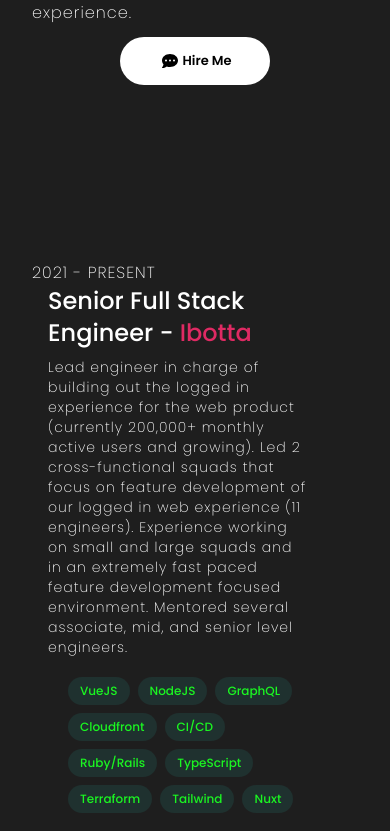
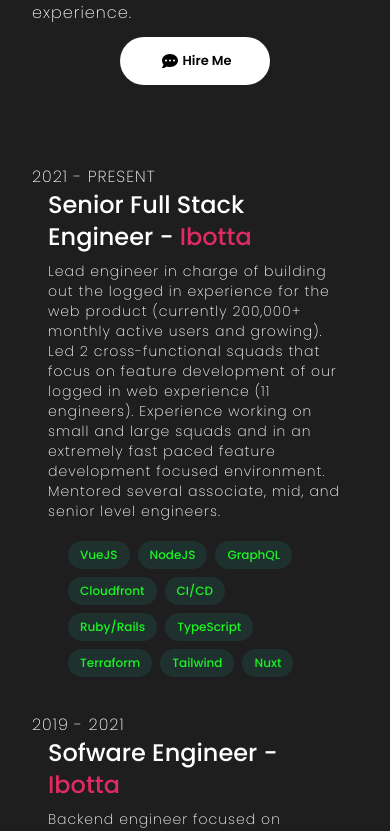
Before and after one commit to iShawshank/ishawshank.github.io, a React (Create React App) app: page / in a window 390 px wide. Shown: the part 789-1620 px from the top of the page. Built offline with nearby package versions, Linux system fonts and the light colour scheme.

Commit message:
Thank you Shando

```diff
--- a/src/components/Contact/Contact.css
+++ b/src/components/Contact/Contact.css
@@ -1,5 +1,5 @@
 #contact {
-  height: 90vh;
+  height: 100%;
 }
 
 .contactForm {
@@ -40,9 +40,3 @@
   top: 50%;
   left: 50%;
 }
-
-@media screen and (max-width: 1010px) {
-  #contact {
-    height: 100%;
-  }
-}
--- a/src/components/Skills/Job.js
+++ b/src/components/Skills/Job.js
@@ -7,7 +7,7 @@
       <p className='jobTimeline md:col-span-1'>{job.timeLine}</p>
       <div className='jobInfo md:col-span-4 px-4'>
         <h4 className='jobTitle text-2xl font-normal'>{job.title} - <span className={job.company.toLowerCase()}>{job.company}</span></h4>
-        <p className='jobDesc text-sm mt-2  pr-8'>{job.description}</p>
+        <p className='jobDesc text-sm mt-2  lg:pr-8'>{job.description}</p>
         <div className='flex flex-wrap pt-4 px-4'>
           {job.skills.map(skill => (
             <span className='jobChill flex items-center rounded-full bg-teal-400/10 m-1 px-3 py-1 text-xs font-medium leading-5' key={skill}>{skill}</span>
--- a/src/components/Skills/Skills.css
+++ b/src/components/Skills/Skills.css
@@ -26,3 +26,9 @@
   color: #1bf522;
   border-bottom: 3px solid #1bf522
 }
+
+@media screen and (max-width: 1010px) {
+  #skills {
+    padding-top: 2rem;
+  }
+}
--- a/src/components/Skills/Skills.js
+++ b/src/components/Skills/Skills.js
@@ -6,7 +6,7 @@
 const Skills = () => {
   return (
     <section id='skills' className='grid grid-cols-1 lg:grid-cols-2'>
-      <div className='aboutMe hidden md:flex flex-col justify-center items-center'>
+      <div className='aboutMe hidden md:flex flex-col justify-start items-center'>
         <h4 className='aboutMeHeader text-3xl font-normal mb-4'>Who am I?</h4>
         <p className='aboutMeText'>{resumeData.whoAmI}</p>
         <br/>
```
